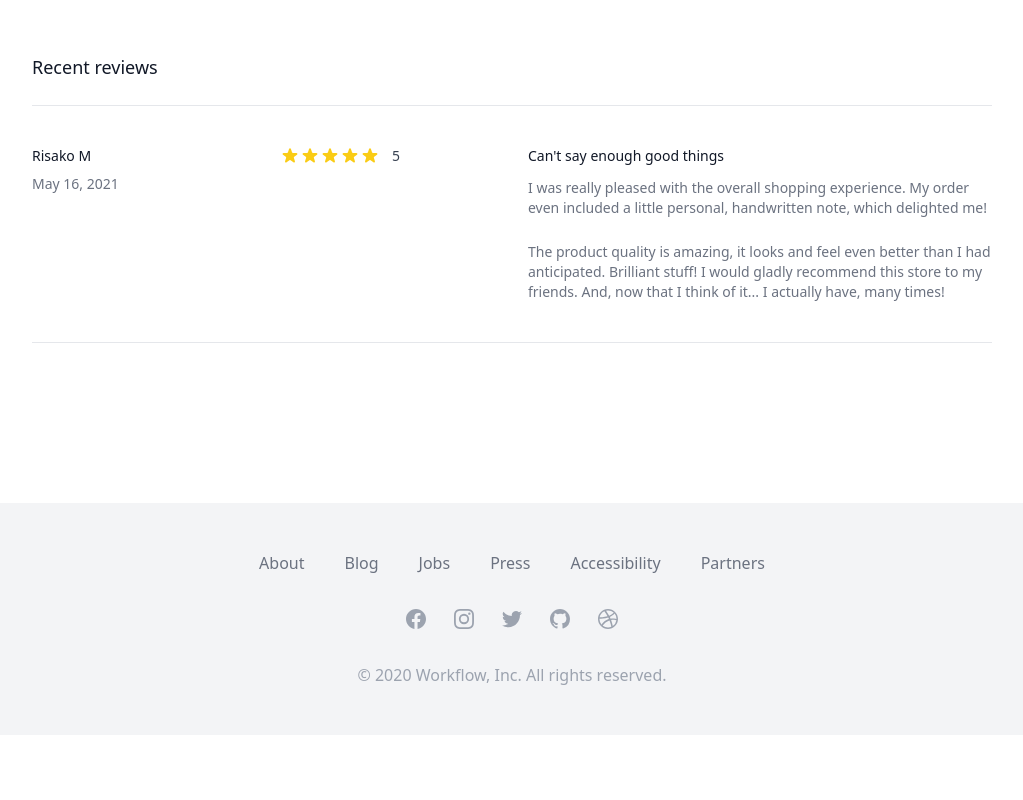
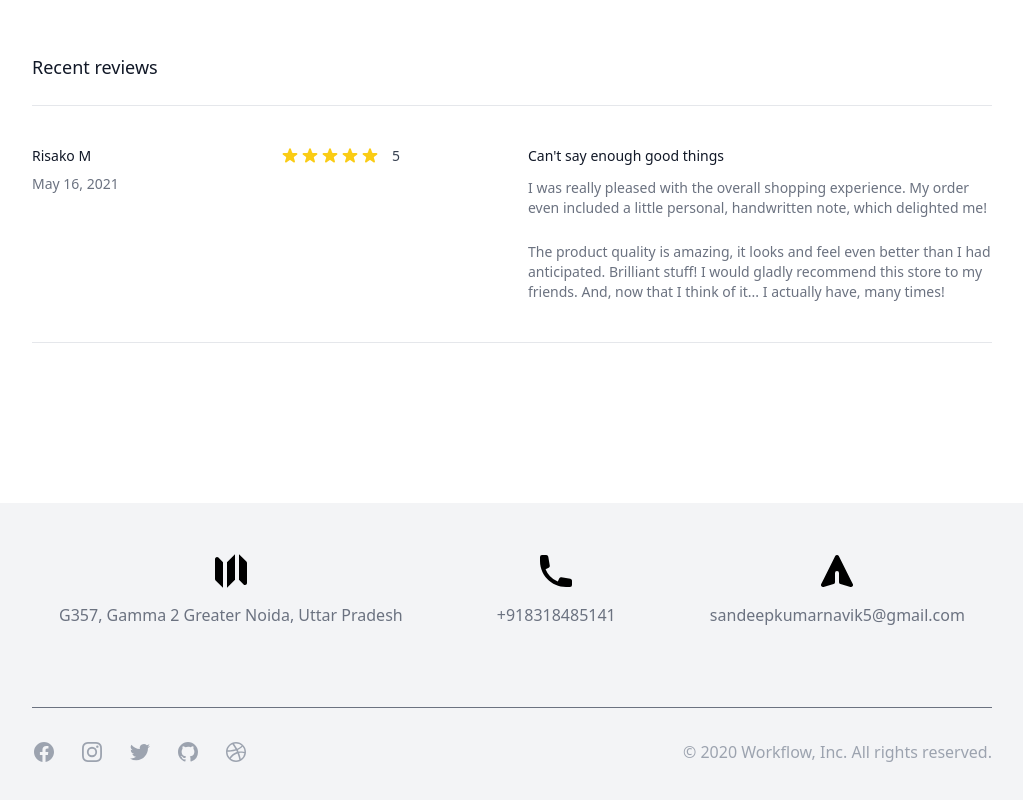
Before and after one commit to SandyN90/SandyPortfolio, a Vue app: page / in a window 1280 px wide. Shown: the part 945-1745 px from the top of the page, without its empty margins (256-1279 px from the left). Before the commit the page ends 1680 px from the top, so only its background shows below. Built offline with nearby package versions, Linux system fonts and the light colour scheme.

Commit message:
Added footer

```diff
--- a/src/components/Footer.vue
+++ b/src/components/Footer.vue
@@ -1,15 +1,20 @@
 <template>
     <footer class="bg-gray-100">
-    <div class="max-w-7xl mx-auto py-12 px-4 overflow-hidden sm:px-6 lg:px-8">
-      <nav class="-mx-5 -my-2 flex flex-wrap justify-center" aria-label="Footer">
+        <div class="max-w-7xl mx-auto py-12 px-4 overflow-hidden sm:px-6 lg:px-8 divide-y divide-gray-500 space-y-20">
+            <nav class="-mx-5 -my-2 flex flex-wrap justify-around" aria-label="Footer">
                 <div v-for="item in navigation.main" :key="item.name" class="px-5 py-2">
+                    <div class="flex justify-center pb-3">
+                        <component :is="item.icon" class="w-10 h-10" />
+                    </div>
                     <a :href="item.href" class="text-base text-gray-500 hover:text-gray-900">
                         {{ item.name }}
                     </a>
                 </div>
             </nav>
+            <div class="flex justify-between">
                 <div class="mt-8 flex justify-center space-x-6">
-        <a v-for="item in navigation.social" :key="item.name" :href="item.href" class="text-gray-400 hover:text-gray-500">
+                    <a v-for="item in navigation.social" :key="item.name" :href="item.href"
+                        class="text-gray-400 hover:text-gray-500">
                         <span class="sr-only">{{ item.name }}</span>
                         <component :is="item.icon" class="h-6 w-6" aria-hidden="true" />
                     </a>
@@ -18,21 +23,20 @@
                     &copy; 2020 Workflow, Inc. All rights reserved.
                 </p>
             </div>
+        </div>
     </footer>
 </template>
 
 <script setup lang="ts">
 import { defineComponent, h } from 'vue'
+import { PhoneIcon, MapIcon, PaperAirplaneIcon } from '@heroicons/vue/solid';
 
 
 const navigation = {
     "main": [
-    { name: 'About', href: '#' },
-    { name: 'Blog', href: '#' },
-    { name: 'Jobs', href: '#' },
-    { name: 'Press', href: '#' },
-    { name: 'Accessibility', href: '#' },
-    { name: 'Partners', href: '#' },
+        { name: 'G357, Gamma 2 Greater Noida, Uttar Pradesh', href: '#', icon: MapIcon },
+        { name: '+918318485141', href: '#', icon: PhoneIcon },
+        { name: 'sandeepkumarnavik5@gmail.com', href: '#', icon: PaperAirplaneIcon },
     ],
     social: [
         {
```
Lines whose indentation alone changed are shown as unchanged.
